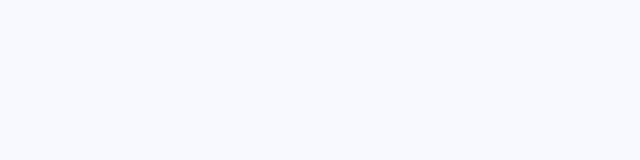
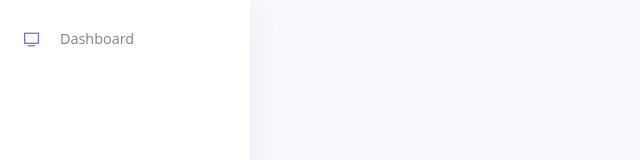
Before and after one commit to jayrexacilo/systematic, a React (Create React App) app: page /admin in a window 1280 px wide. Shown: the top 160 px of the page, without its empty margins (0-640 px from the left). Built offline with nearby package versions, Linux system fonts and the light colour scheme.

Commit message:
inital admin layout

```diff
--- a/src/App.tsx
+++ b/src/App.tsx
@@ -3,6 +3,7 @@ import { BrowserRouter as Router, Route, Switch } from 'react-router-dom';
 import Home from './components/Home';
 import SignIn from './layouts/Auth/SignIn';
 import SignUp from './layouts/Auth/SignUp';
+import Admin from './layouts/Admin/MainLayout';
 
 function App() {
   return (
@@ -11,6 +12,7 @@ function App() {
         <Route exact path="/"><Home/></Route>
         <Route path="/signin"><SignIn/></Route>
         <Route path="/signup"><SignUp/></Route>
+        <Route path="/admin"><Admin/></Route>
       </Switch>
     </Router>
   );
--- /dev/null
+++ b/src/components/Admin/Sidebar.tsx
@@ -0,0 +1,30 @@
+import React, { useState } from "react";
+import { NavLink as NavLinkRRD, Link } from "react-router-dom";
+// nodejs library to set properties for components
+
+// reactstrap components
+import { Collapse, DropdownMenu, DropdownItem, UncontrolledDropdown, DropdownToggle, Form, Input, InputGroupAddon, InputGroupText, InputGroup, Media, NavbarBrand, Navbar, NavItem, NavLink, Nav, Container, Row, Col, } from "reactstrap";
+
+function Sidebar () {
+
+  return (
+    <Navbar
+      className="navbar-vertical fixed-left navbar-light bg-white"
+      expand="md"
+      id="sidenav-main"
+    >
+      <Container fluid>
+        <Nav navbar>
+          <NavItem>
+            <NavLink href="#dashboard" activeClassName="active" >
+              <i className="ni ni-tv-2 text-primary" />
+              Dashboard
+            </NavLink>
+          </NavItem>
+        </Nav>
+      </Container>
+    </Navbar>
+  );
+}
+
+export default Sidebar;
--- /dev/null
+++ b/src/layouts/Admin/MainLayout.tsx
@@ -0,0 +1,17 @@
+import React from "react";
+import { useLocation, Route, Switch, Redirect } from "react-router-dom";
+// reactstrap components
+import { Container } from "reactstrap";
+// core components
+import Sidebar from '../../components/Admin/Sidebar';
+
+function Admin () {
+
+  return (
+    <>
+      <Sidebar />
+    </>
+  );
+}
+
+export default Admin;
```
Also changed, not shown: src/layouts/Admin/routes.tsx (added).
